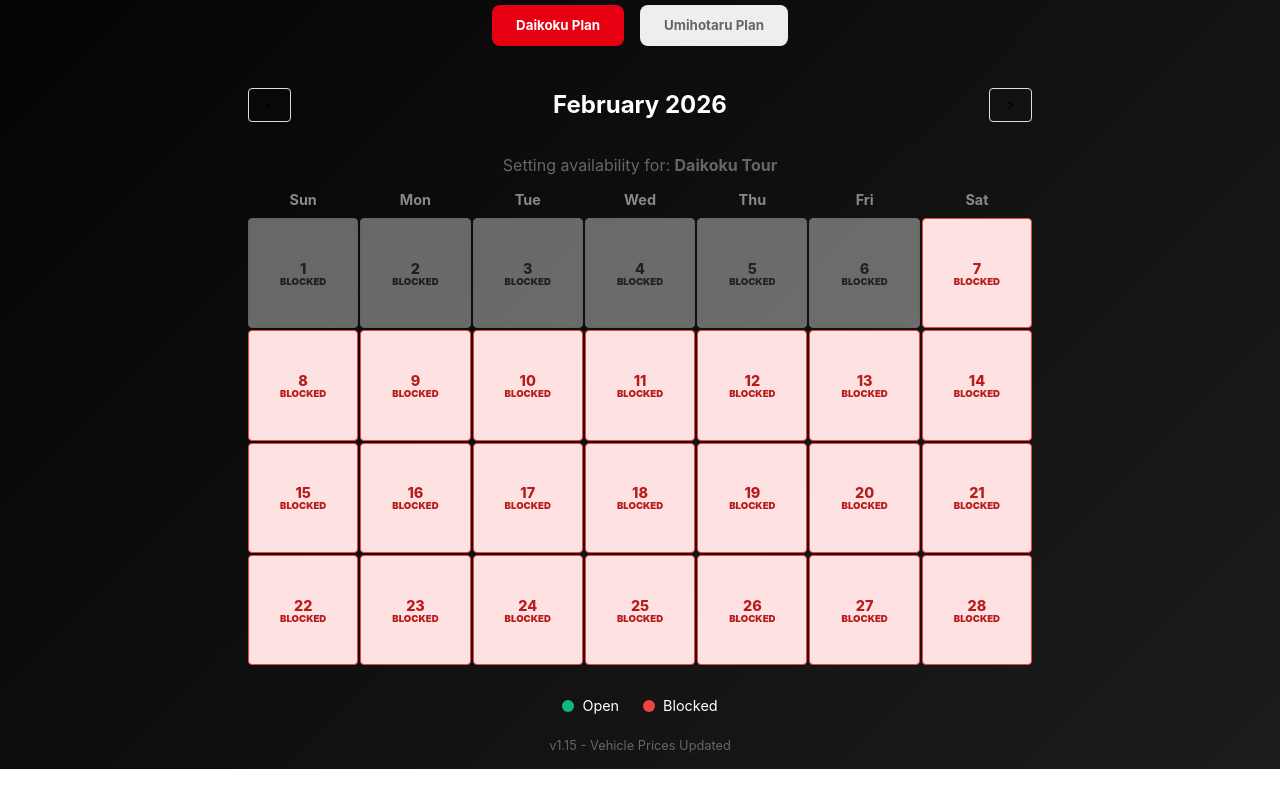
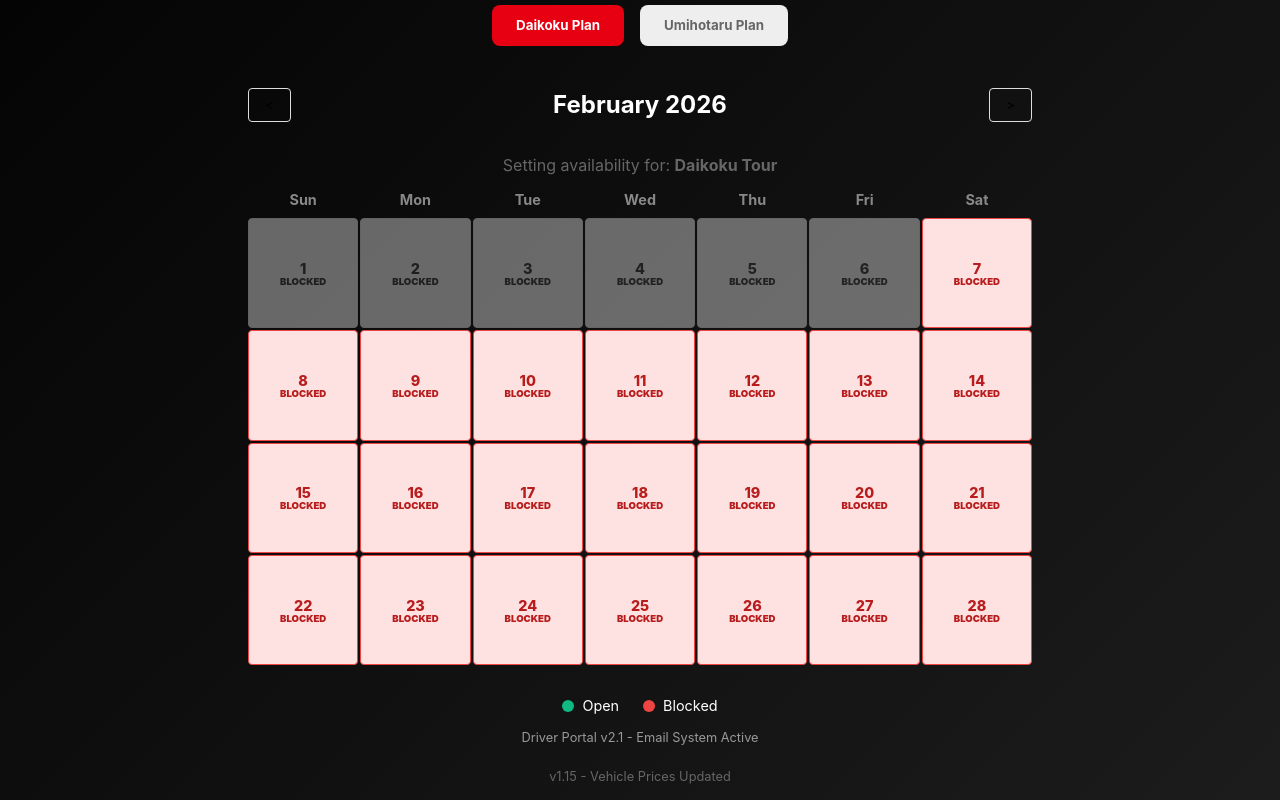
Before and after one commit to kazuosomeya-wq/daikoku, a React (Vite) app: page /driver/1 in a window 1280 px wide. Shown: the part 362-1162 px from the top of the page. Before the commit the page ends 1131 px from the top, so only its background shows below. Built offline with nearby package versions, Linux system fonts and the light colour scheme; no server answers; the database is empty.

Commit message:
Update Driver Dashboard version to v2.1 for deployment verification

```diff
--- a/src/pages/DriverDashboard.jsx
+++ b/src/pages/DriverDashboard.jsx
@@ -252,11 +252,12 @@ const DriverDashboard = () => {
                 {days}
             </div>
 
-            <footer className="driver-footer">
+            <footer className="driver-footer" style={{ flexDirection: 'column', alignItems: 'center', gap: '1rem' }}>
                 <div className="legend">
                     <span className="legend-item"><span className="dot open"></span> Open</span>
                     <span className="legend-item"><span className="dot blocked"></span> Blocked</span>
                 </div>
+                <div style={{ fontSize: '0.8rem', color: '#999' }}>Driver Portal v2.1 - Email System Active</div>
             </footer>
         </div>
     );
```
